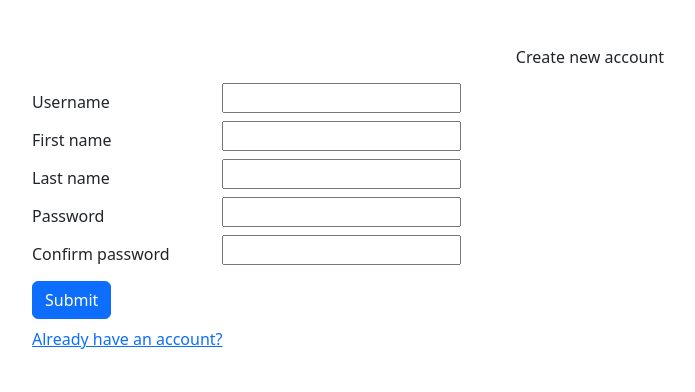
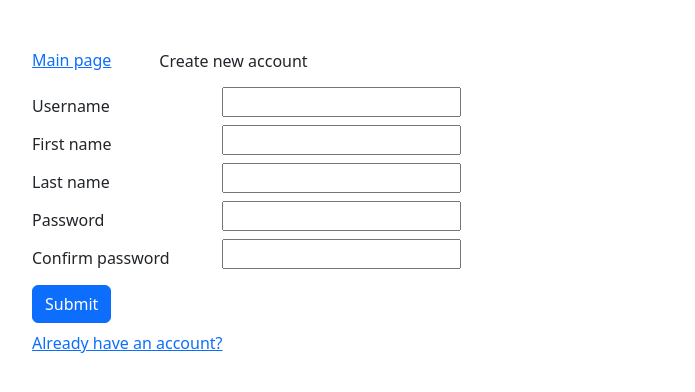
Before and after one commit to Praveensv11/Connect, a Django app: page /signup/ in a window 1280 px wide. Shown: the top 392 px of the page, without its empty margins (50-745 px from the left). Run offline with Django 4.2, Linux system fonts and the light colour scheme.

Commit message:
add link to main page and design

```diff
--- a/event/event_app/templates/event/signup.html
+++ b/event/event_app/templates/event/signup.html
@@ -5,9 +5,11 @@ Sign up
 {% endblock %}
 
 {% block body %}
-    <div class="container">
-        <h6 class="text-center mt-5 mb-3">Create new account</h6>
-
+    <div class="container pt-5">
+        <div class="d-flex">
+            <a href="{% url 'event:home' %}">Main page</a>
+            <h6 class="m-5 mt-1 mb-3">Create new account</h6>
+        </div>
         {% for message in messages %}
             <p class="text-warning bg-dark p-3">{{message}}</p>
         {% endfor %}
```
Also changed, not shown: event/event_app/templates/event/signin.html (+5 -2 lines), event/db.sqlite3.
